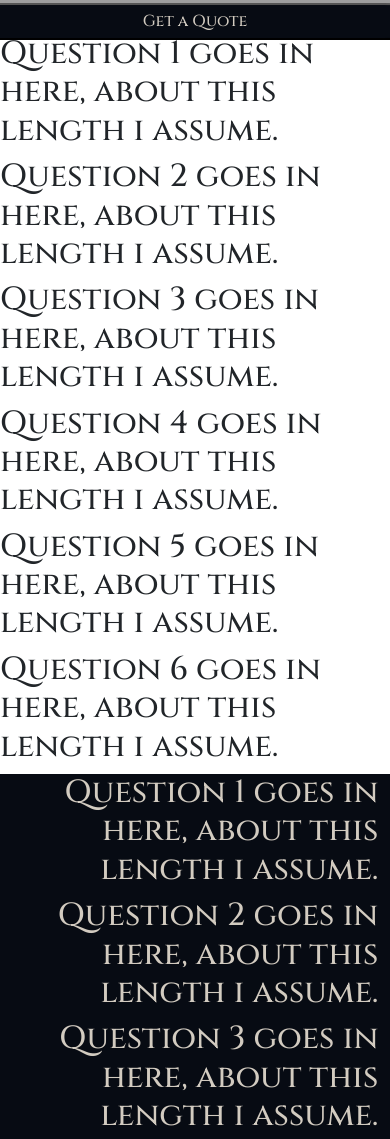
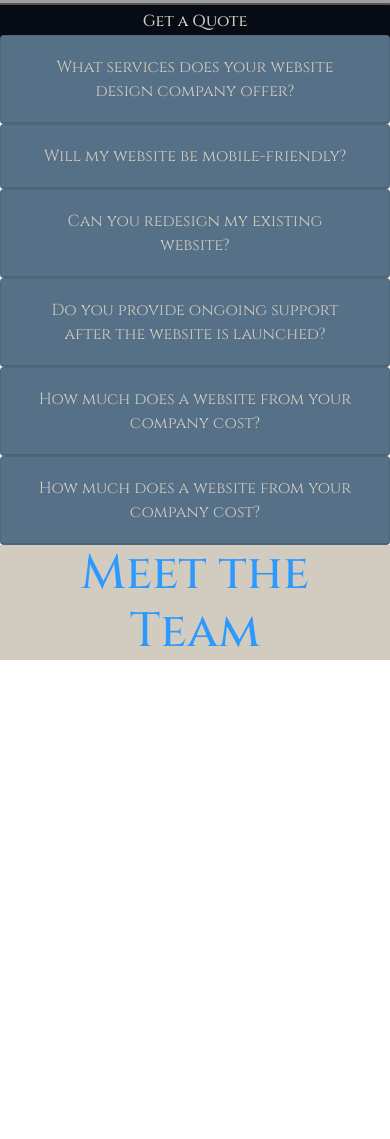
Before and after one commit to BlackTalonTechonology/blacktalontechnology, a plain HTML site: page index.html in a window 390 px wide. Shown: the part 809-1948 px from the top of the page. After the commit the page ends 1477 px from the top, so only its background shows below. Drawn offline with nearby package versions, Linux system fonts and the light colour scheme; grey boxes are pictures that could not be loaded; a web font is replaced by a local one.

Commit message:
Q&A section started
still need to get a 6th question and edit the on hover so it is legible.

```diff
--- a/app.css
+++ b/app.css
@@ -12,7 +12,7 @@ body {
     font-style: normal;
 }
 
-.cinzel- {
+.cinzel-regular {
     font-family: "Cinzel", serif;
     font-optical-sizing: auto;
     font-weight: 400;
@@ -46,11 +46,9 @@ h4 {
 }
 .text-home {
     color: var(--primaryColor);
-    /* color: #2c99fe; */
 }
 .text-tagline {
     color: var(--primaryColor);
-    /* color: #2c99fe; */
 }
 
 .break {
@@ -78,7 +76,25 @@ h4 {
     font-size: 1rem;
     padding-right: 3%;
     padding-bottom: 1%;
+}
 
+.card {
+    background-color: var(--secondaryColor);
+}
+.card-body {
+    background-color: var(--backgroundColor);
+    color: var(--tertiaryColor);
+}
+.btn-link {
+    color: var(--primaryColor);
+}
+
+.teamSection {
+    background-color: var(--primaryColor);
+}
+
+.page-title {
+    color:var(--tertiaryColor);
 }
 
 /*
--- a/index.html
+++ b/index.html
@@ -30,7 +30,7 @@
 <body>
     <!-- Nav Bar -->
 
-    <div class="" style="background-image: url(imgs/btbg5.jpg); background-size:cover; height: 100vh; width: 100%;">
+    <div class="" style="background-image: url(imgs/BTBG5.jpg); background-size:cover; height: 100vh; width: 100%;">
         <nav class="navbar navbar-expand-lg d-flex container-fluid">
             <a class="navbar-brand text-start" href="#">Black Talon Technology</a>
             <ul class="navbar-nav m-auto">
@@ -54,32 +54,125 @@
         <div class="container h-75 d-flex justify-content-center">
             <div class="row">
                 <h1 class="col-sm-12 text-home text-center align-self-end">Black Talon Technology</h1>
-                <h4 class="col-sm-12 text-tagline text-center align-self-start"> Sharpening Your Online Presence, One Line of Code at a Time.</h4>
+                <h4 class="col-sm-12 text-tagline text-center align-self-start"> Sharpening Your Online Presence, One
+                    Line of Code at a Time.</h4>
                 <button class="col-sm-12 bttButton text-center align-self-end">Get a Quote</button>
             </div>
         </div>
     </div>
 
     <!-- Questions -->
-    <div class="top">
-        <h3>Question 1 goes in here, about this length i assume.</h3>
-        <h3>Question 2 goes in here, about this length i assume.</h3>
-        <h3>Question 3 goes in here, about this length i assume.</h3>
-        <h3>Question 4 goes in here, about this length i assume.</h3>
-        <h3>Question 5 goes in here, about this length i assume.</h3>
-        <h3>Question 6 goes in here, about this length i assume.</h3>
-    </div>
-    <div class="questions bottom">
-        <h3>Question 1 goes in here, about this length i assume.</h3>
-        <h3>Question 2 goes in here, about this length i assume.</h3>
-        <h3>Question 3 goes in here, about this length i assume.</h3>
-        <h3>Question 4 goes in here, about this length i assume.</h3>
-        <h3>Question 5 goes in here, about this length i assume.</h3>
-        <h3>Question 6 goes in here, about this length i assume.</h3>
+    <div id="accordion">
+        <div class="card">
+            <div class="card-header" id="headingOne">
+                <h5 class="mb-0" style="height: 100%; width: 100%;">
+                    <button class="btn btn-link" data-toggle="collapse" data-target="#collapseOne" aria-expanded="true"
+                        aria-controls="collapseOne" style="height:100%; width: 100%">
+                        What services does your website design company offer?
+                    </button>
+                </h5>
+            </div>
+
+            <div id="collapseOne" class="collapse" aria-labelledby="headingOne" data-parent="#accordion">
+                <div class="card-body text-center fauna-one-regular">
+                    We specialize in creating custom websites tailored to your unique needs. Our services include
+                    website design, development, redesign, e-commerce solutions, and more.
+                </div>
+            </div>
+        </div>
+
+        <div class="card">
+            <div class="card-header" id="headingTwo">
+                <h5 class="mb-0" style="height: 100%; width: 100%;">
+                    <button class="btn btn-link" data-toggle="collapse" data-target="#collapseTwo" aria-expanded="true"
+                        aria-controls="collapseTwo" style="height:100%; width: 100%">
+                        Will my website be mobile-friendly?
+                    </button>
+                </h5>
+            </div>
+
+            <div id="collapseTwo" class="collapse" aria-labelledby="headingTwo" data-parent="#accordion">
+                <div class="card-body text-center fauna-one-regular">
+                    Yes, all our websites are designed to be responsive, ensuring a seamless experience across various
+                    devices, including desktops, tablets, and smartphones.
+                </div>
+            </div>
+        </div>
+
+        <div class="card">
+            <div class="card-header" id="headingThree">
+                <h5 class="mb-0" style="height: 100%; width: 100%;">
+                    <button class="btn btn-link" data-toggle="collapse" data-target="#collapseThree"
+                        aria-expanded="true" aria-controls="collapseThree" style="height:100%; width: 100%">
+                        Can you redesign my existing website?
+                    </button>
+                </h5>
+            </div>
+
+            <div id="collapseThree" class="collapse" aria-labelledby="headingThree" data-parent="#accordion">
+                <div class="card-body text-center fauna-one-regular">
+                    Absolutely! We specialize in website redesigns to give your online presence a fresh and modern look.
+                    Let us know your specific requirements, and we'll provide a tailored solution.
+                </div>
+            </div>
+        </div>
+
+        <div class="card">
+            <div class="card-header" id="headingFour">
+                <h5 class="mb-0" style="height: 100%; width: 100%;">
+                    <button class="btn btn-link" data-toggle="collapse" data-target="#collapseFour" aria-expanded="true"
+                        aria-controls="collapseFour" style="height:100%; width: 100%">
+                        Do you provide ongoing support after the website is launched?
+                    </button>
+                </h5>
+            </div>
+
+            <div id="collapseFour" class="collapse" aria-labelledby="headingFour" data-parent="#accordion">
+                <div class="card-body text-center fauna-one-regular">
+                    Yes, we offer ongoing support and maintenance services. Whether you need updates, security
+                    enhancements, or additional features, we're here to help.
+                </div>
+            </div>
+        </div>
+        <div class="card">
+            <div class="card-header" id="headingFive">
+                <h5 class="mb-0" style="height: 100%; width: 100%;">
+                    <button class="btn btn-link" data-toggle="collapse" data-target="#collapseFive" aria-expanded="true"
+                        aria-controls="collapseFive" style="height:100%; width: 100%">
+                        How much does a website from your company cost?
+                    </button>
+                </h5>
+            </div>
+
+            <div id="collapseFive" class="collapse" aria-labelledby="headingFive" data-parent="#accordion">
+                <div class="card-body text-center fauna-one-regular">
+                    Our pricing varies based on the complexity and features of the project. We offer transparent
+                    pricing, and you can request a quote by <a href="contact.html">contacting us.</a>
+                </div>
+            </div>
+        </div>
+        <div class="card">
+            <div class="card-header" id="headingSix">
+                <h5 class="mb-0" style="height: 100%; width: 100%;">
+                    <button class="btn btn-link" data-toggle="collapse" data-target="#collapseSix" aria-expanded="true"
+                        aria-controls="collapseSix" style="height:100%; width: 100%">
+                        How much does a website from your company cost?
+                    </button>
+                </h5>
+            </div>
+
+            <div id="collapseSix" class="collapse" aria-labelledby="headingSix" data-parent="#accordion">
+                <div class="card-body text-center fauna-one-regular">
+                    Our pricing varies based on the complexity and features of the project. We offer transparent
+                    pricing, and you can request a quote by <a href="contact.html">contacting us.</a>
+                </div>
+            </div>
+        </div>
     </div>
     <!-- Team Pics -->
-    <div>
 
+    <div class="container-fluid teamSection">
+        <h2 class="text-center page-title">Meet the Team</h2>
     </div>
 
     <script src="https://code.jquery.com/jquery-3.3.1.slim.min.js"
```
